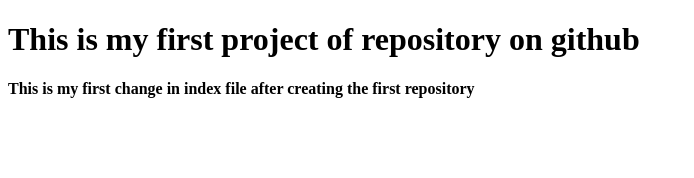
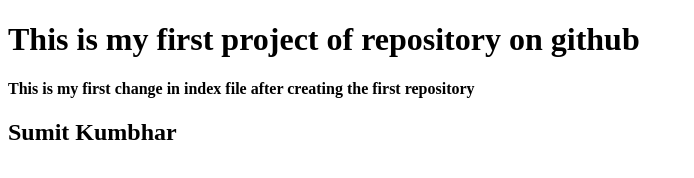
Before and after one commit to Sumitkumbhar15/firstrepo, a plain HTML site: page index.html in a window 1280 px wide. Shown: the whole page, without its empty margins (0-694 px from the left). Drawn offline with Linux system fonts and the light colour scheme.

Commit message:
name added

```diff
--- a/index.html
+++ b/index.html
@@ -9,5 +9,7 @@
     <h1> This is my first project of repository on github </h1>
 
     <h4> This is my first change in index file after creating the first repository </h4>
+
+    <h2> Sumit Kumbhar </h2>
 </body>
 </html>
```
